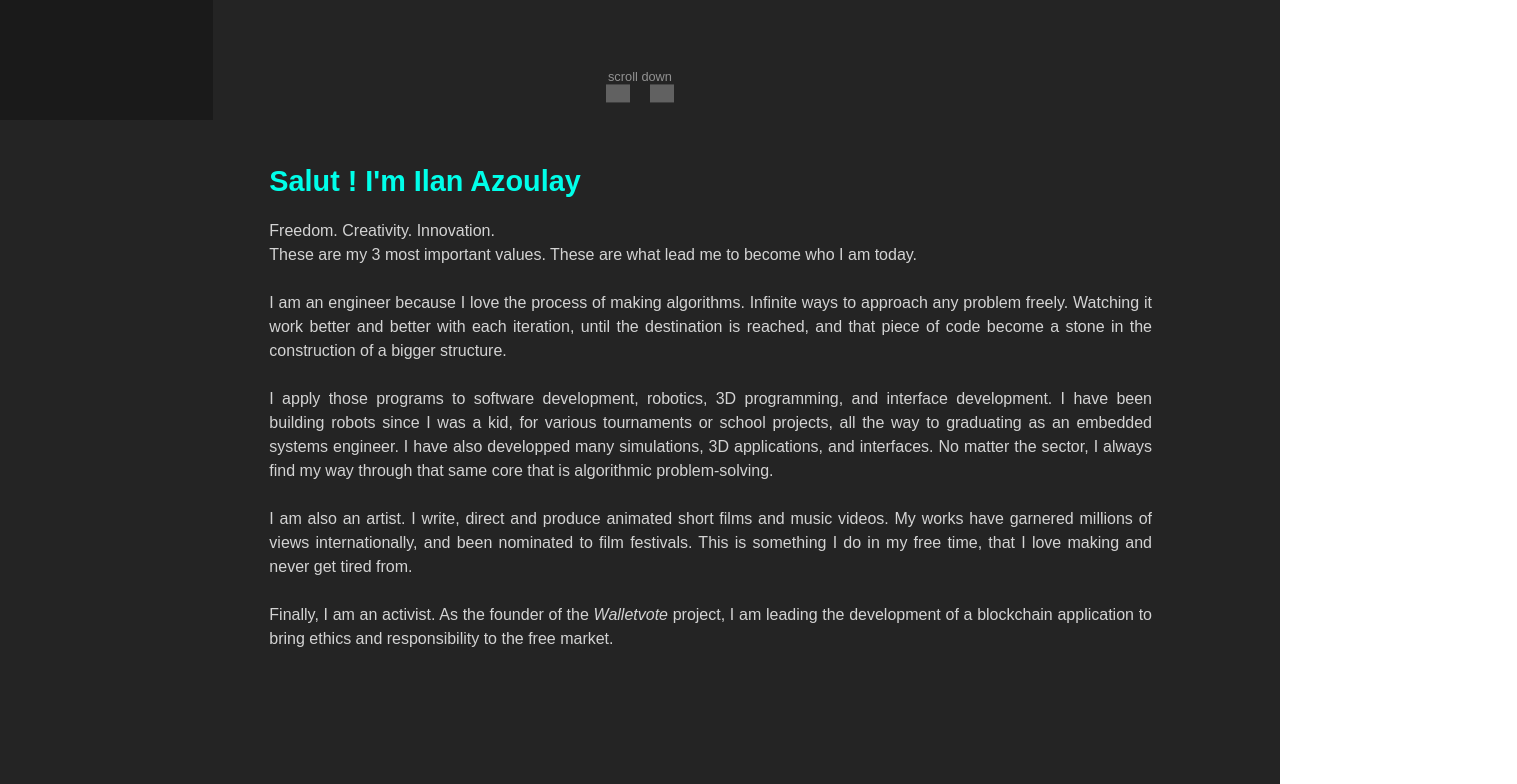
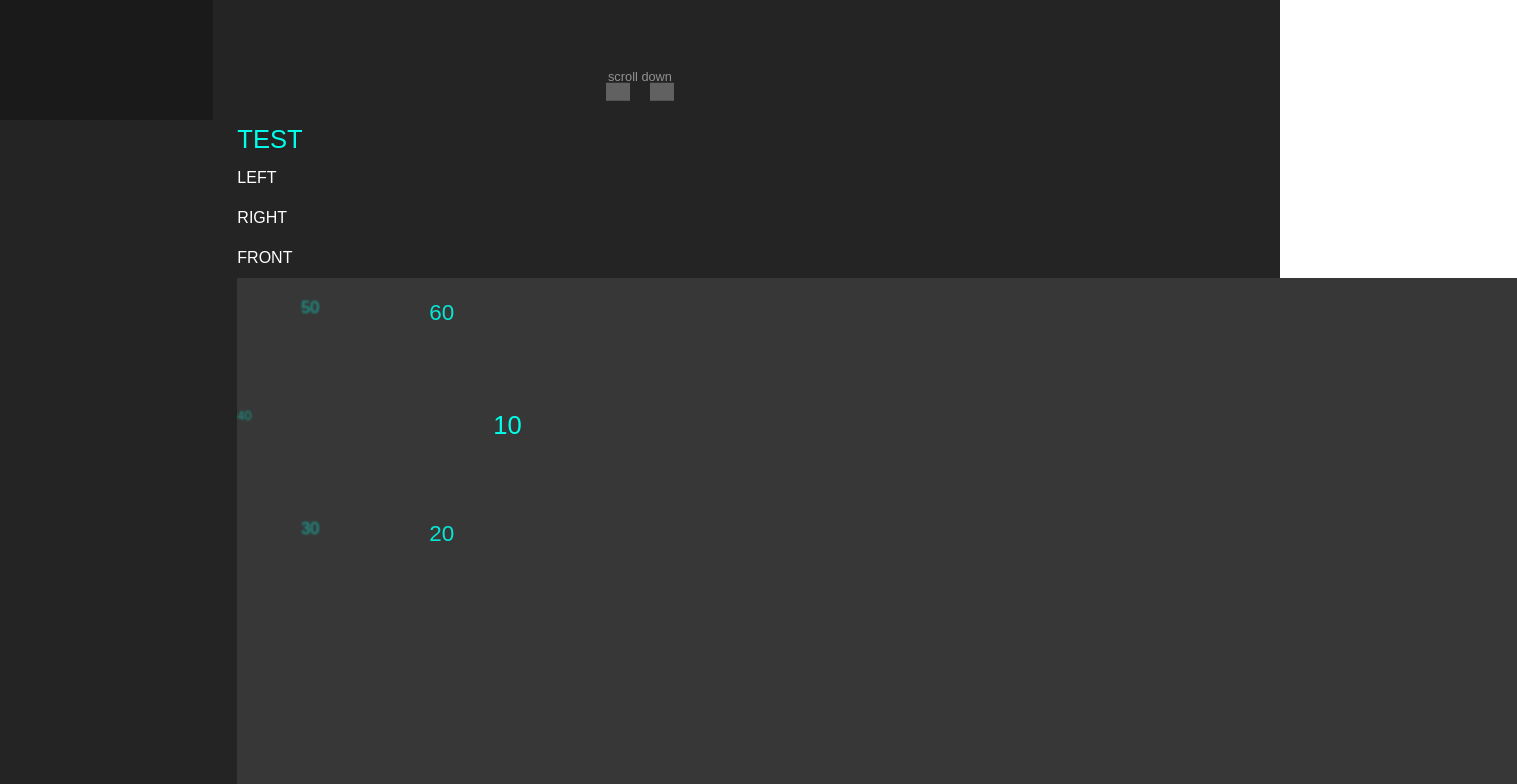
Before and after one commit to IlanAzoulay/portfolio, a Nuxt app: page / in a window 1280 px wide. Shown: the part 680-1464 px from the top of the page, 1517 px wide, since content can reach past the window. Built offline with nearby package versions, Linux system fonts and the light colour scheme; grey boxes are pictures that could not be loaded.

Commit message:
sphere first draft

```diff
--- a/components/SphereItem.vue
+++ b/components/SphereItem.vue
@@ -1,7 +1,11 @@
 <template>
-    <h1 :style="`left: ${input_x}px`" >
-        {{input_x}}
-    </h1>
+    <div class="absolute top-0 left-0 w-full h-full">
+        <h1 :style="`left: ${get_pos_x()}vw; top: ${get_pos_y()}vw; filter: ${get_blur()}; font-size: ${get_size()}vw;
+        opacity: ${get_opacity()}`" >
+            {{text}}
+        </h1>
+    </div>
+
 </template>
 
 
@@ -9,60 +13,88 @@
 export default {
     props: {
         text: String,
-        input_x: Number
+        input_x: Number,
+        input_z: Number,
+        index: Number,
+        number_items: Number,
+        radius: Number
     },
     data() {
         return {
-            // text: "TEST",
-            radius: 10,
-            /* x: avancee de x (a l'infini) */
-            // input_x: 0,
-            /* pos_x: coordonnee x entre [-radius, radius] */
-            pos_x: this.x,
-            pos_y: this.radius,
+            pos_x: 0,
+            pos_y: 0,
+            pos_z: 0,
             opacity: 100,
-            blur: 0
-            // "--coord-x": this.input_x
+            angle: 0,
+            angle_z: 0,
+            blur: 0,
+            blur_max: 0.1,
+            size_min: 1,
+            size_max: 2,
+            size: 2,
+            opacity_min: 0.5
         };
     },
 
-    beforeMount() {
-        let root = document.documentElement;
-        root.style.setProperty('--coord-x', this.input_x);
-        root.style.setProperty('--text-blur', this.input_x);
-    },
-
-    computed: {
-        cssProps() {
-            return {
-                '--coord-x': this.input_x,
-                '--text-blur': this.input_x
-            }
-        }
-        // input_x() {
-        //     console.log("bonjour")
-        // }
+    mounted() {
+        this.set_starting_angle();
     },
 
     methods: {
-        set_starting_coord(index, number_items){
-
+        to_radians(degrees){
+            return degrees * (Math.PI/180);
+        },
+        set_starting_angle(){
+            this.angle = this.index * (360/this.number_items)
         },
         get_pos_x(){
-            var modulo = (this.input_x - this.radius) % (4 * this.radius);
-            if (modulo <= 2 * this.radius){
-                return modulo;
-            }
-            return ((4 * this.radius) - modulo);
+            // Alterner entre -R et R
+            this.pos_x = this.radius * Math.cos(this.to_radians(this.angle + this.input_x));
+
+            // Alterner entre 0 et 2R
+            return (this.radius + this.pos_x);
         },
         get_pos_y(){
-            return (this.radius + (Math.sqrt(Math.pow(radius, 2) - Math.pow(pos_x, 2))));
+            this.pos_y = this.radius * Math.sin(this.to_radians(this.angle + this.input_x));
+
+            // Alterner entre 0 et 2R
+            return (this.radius + this.pos_y);
+
+            // console.log("pos_y: " + (this.radius + (Math.sqrt(Math.pow(this.radius, 2) - Math.pow(this.pos_x, 2)))));
+            // return (this.radius + (Math.sqrt(Math.pow(this.radius, 2) - Math.pow(this.pos_x, 2))));
         },
-        set_coord(){
-            let root = document.documentElement;
-            // root.style.setProperty('--coord-x', this.pos_x);
-            root.style.setProperty('--coord-x', this.input_x);
-            root.style.setProperty('--coord-y', this.pos_y);
+        get_pos_z(){
+            this.pos_z = this.radius * Math.cos(this.to_radians(this.angle + this.input_z));
+            return this.pos_z;
+        },
+        get_linear_value(min, max) {
+            this.get_pos_z();
+            var b = min + ((max - min)/2);
+            return (this.pos_z * ((max - b) / this.radius) + b);
+        },
+        get_blur(){
+            // blur=0 quand on est pile en face (Z = R)
+            // blur = blur_max quand on est tout au fond (Z = -R)
+            // Fonction y = ax + b
+            // blur = (blur_max / 2) * (1 - Z/R)
+
+            this.get_pos_z();
+            this.blur = (this.blur_max / 2) * (1 - (this.pos_z / this.radius));
+            return ("blur(" + this.blur + "vw)");
+        },
+        get_size(){
+            // size = min quand on est au fond (Z = -R)
+            // size = max quand on est devant (Z = R)
+            // fonction y = ax + b
+            // avec a = (max-b)/R et b = min + (max-min)/2
+
+            // var b = this.size_min + (this.size_max - this.size_min)/2;
+            // this.size = this.pos_z * ((this.size_max - b) / this.radius) + b;
+            // return this.size;
+            return this.get_linear_value(this.size_min, this.size_max);
+        },
+        get_opacity(){
+            return this.get_linear_value(this.opacity_min, 1);
         }
     }
 }
@@ -71,15 +103,10 @@ export default {
 
 <style scoped>
     h1 {
-        @apply text-cyan;
+        @apply text-cyan text-center;
         font-family: Arial;
-        font-size: var(--coord-x);
-        position: relative;
-        /* left: calc(var(--coord-x) *1px); */
-        /* left: 40px; */
-        /* left: var(--coord-x); */
-        top: calc(var(--coord-y) *1px);
-        /* filter: blur(calc(var(--coord-x) *1px)); */
-        filter: blur(--text-blur);
+        /* font-size: 2vw; */
+        position: absolute;
+        /* filter: blur(0vw); */
     }
 </style>
--- a/components/SphereTest.vue
+++ b/components/SphereTest.vue
@@ -1,20 +1,29 @@
 <template>
-    <div class="bg-gray_moi min-h-screen">
-        <h1 class="pl-6">TEST</h1>
-        <div class="bouton left-2">
+    <div class="pl-6 bg-gray_moi min-h-screen">
+        <h1 class="">TEST</h1>
+        <div class="bouton" @click="move_left">
             LEFT
         </div>
-        <div class="bouton right-2" id="bouton_r" @click="test_clic">
+        <div class="bouton" id="bouton_r" @click="move_right">
             RIGHT
+        </div>
+        <div class="bouton" id="bouton_r" @click="move_front">
+            FRONT
         </div>
         <!-- Le positionnement RELATIVE permet aux objets enfant de se positionner de maniere relative -->
         <!-- <div class="relative p-16" id="sphere"> -->
-        <div class="w-screen h-screen" id="sphere">
+        <div class="relative w-screen h-screen bg-gray_moi-light" id="sphere">
             <SphereItem
+                class="absolute top-0 left-0"
                 v-for='(item, index) in list' :key='index'
                 :text="item"
                 :input_x="move_x"
+                :input_z="move_z"
+                :index="index"
+                :number_items="list.length"
+                :radius="10"
                  />
+            <!-- <span class="absolute dot"></span> -->
         </div>
     </div>
 </template>
@@ -31,27 +40,24 @@ export default {
         return {
             radius: 10,
             move_x: 0,
-            move_y: 0,
+            move_z: 0,
             size: {
                 'x': 14,
                 'y': 14
             },
-            list: ['10', '20']
+            list: ['10', '20', '30', '40', '50', '60']
         };
     },
 
-    beforeMount() {
-        // document.getElementById("bouton_r").addEventListener("click", this.test_clic);
-    },
-
-    computed:{
-
-    },
-
     methods:{
-        test_clic(){
+        move_left(){
+            this.move_x -= 10;
+        },
+        move_right(){
             this.move_x += 10;
-            // document.getElementById("sphere").$forceUpdate();
+        },
+        move_front(){
+            this.move_z += 10;
         }
     },
 
@@ -71,7 +77,14 @@ export default {
         font-size: var(--sphere-item-size);
     }
     .bouton {
-        @apply cursor-pointer text-white;
+        @apply cursor-pointer text-white py-2;
         font-family: Arial;
     }
+    .dot {
+        @apply bg-gray_moi-alt opacity-25;
+        height: 20vw;
+        width: 20vw;
+        border-radius: 50%;
+        display: inline-block;
+    }
 </style>
--- a/pages/index.vue
+++ b/pages/index.vue
@@ -7,7 +7,7 @@
             <RightBar class="col-span-2"/>
         </div>
 
-        <!-- <SphereTest/> -->
+        <SphereTest/>
         <PagePresentation id="about"/>
         <PageEngineering id="engineering"/>
         <ProjectHistory id="history"/>
@@ -20,14 +20,6 @@
 
 <script>
 export default {
-    // WATCH: Definir que quand une variable change, on execute la fonction
-    // watch:{
-    //     "this.$store.state.scrollRef"(newValue){
-    //         var element = this.$refs[newValue];
-    //         var top = element.offsetTop;
-    //         window.scrollTo(0, top);
-    //     }
-    // }
 
 }
 </script>
```
Also changed, not shown: layouts/default.vue (+0 -7 lines).
